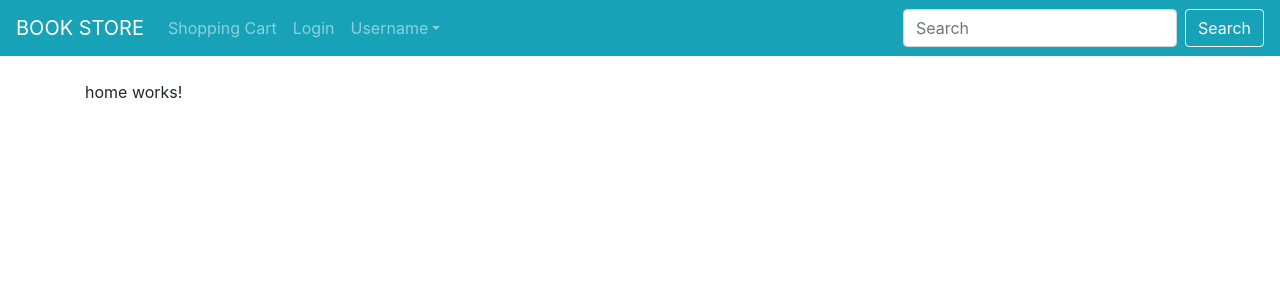
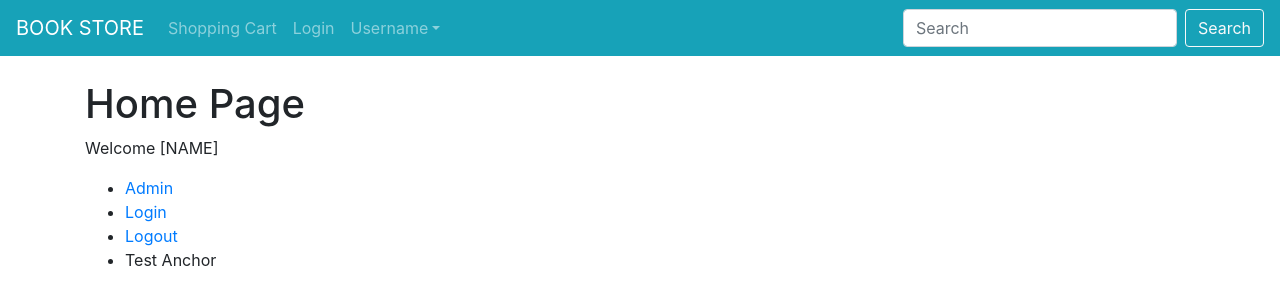
Before and after one commit to YuhanLin1105/BookStoreApp, an Angular app: page / in a window 1280 px wide. Shown: the top 304 px of the page. Built offline with nearby package versions, Linux system fonts and the light colour scheme.

Commit message:
Added invalid un/pw

```diff
--- a/src/app/home/home.component.html
+++ b/src/app/home/home.component.html
@@ -1,3 +1,21 @@
+<h1>Home Page</h1>
 <p>
-  home works!
+  Welcome [NAME]
 </p>
+
+
+<ul>
+  <li>
+    <a routerLink="/admin">Admin</a>
+  </li>
+  <li>
+    <a routerLink="/login">Login</a>
+  </li>
+  <li>
+    <a (click)="authService.logout()" href="" > Logout </a>
+  </li>
+  <li>
+    <a>Test Anchor</a>
+  </li>
+
+</ul>
--- a/src/app/home/home.component.ts
+++ b/src/app/home/home.component.ts
@@ -1,15 +1,18 @@
 import { Component, OnInit } from '@angular/core';
+import { AuthService } from '../services/auth.service';
 
 @Component({
   selector: 'app-home',
   templateUrl: './home.component.html',
   styleUrls: ['./home.component.css']
 })
-export class HomeComponent implements OnInit {
+export class HomeComponent {
 
-  constructor() { }
+  constructor(private authService: AuthService) {
 
-  ngOnInit() {
+
   }
 
+
+
 }
--- a/src/app/login/login.component.html
+++ b/src/app/login/login.component.html
@@ -1,7 +1,11 @@
-<form (ngSubmit)="login()" #loginForm="ngForm" >
+<form (ngSubmit)="login()" #loginForm="ngForm">
+  <div *ngIf="invalidLogin" class="alert alert-danger">Invalid username and/or password.</div>
+
+
   <div class="form-group">
     <label for="lblUserName">Email address</label>
-    <input type="email" class="form-control" name="userName" [(ngModel)]="credentials.username" id="userName" aria-describedby="emailHelp" placeholder="Enter email">
+    <input type="email" class="form-control" name="userName" [(ngModel)]="credentials.username" id="userName" aria-describedby="emailHelp"
+      placeholder="Enter email">
     <small id="emailHelp" class="form-text text-muted">We'll never share your email with anyone else.</small>
   </div>
   <div class="form-group">
@@ -13,6 +17,6 @@
       <input type="checkbox" class="form-check-input"> Check me out
     </label>
   </div> -->
-  <button type="submit" class="btn btn-primary">Submit</button>
+  <input type="submit" class="btn btn-primary" value="Submit" />
 
 </form>
--- a/src/app/login/login.component.ts
+++ b/src/app/login/login.component.ts
@@ -2,6 +2,7 @@ import { IUserLogin, ITokenApiResponse } from './../shared/interfaces';
 import { Component, OnInit } from '@angular/core';
 import { AuthService } from '../services/auth.service';
 import { NgForm } from '@angular/forms';
+import { Router } from "@angular/router";
 
 @Component({
   selector: 'app-login',
@@ -9,6 +10,7 @@ import { NgForm } from '@angular/forms';
   styleUrls: ['./login.component.css']
 })
 export class LoginComponent implements OnInit {
+  invalidLogin: boolean;
 
   credentials: IUserLogin = {
     // grant_type: 'password',
@@ -18,7 +20,8 @@ export class LoginComponent implements OnInit {
 
   tokenResponse: ITokenApiResponse;
   // token: string;
-  constructor(private _authService: AuthService) { }
+  constructor(private router: Router,
+    private _authService: AuthService) { }
 
   ngOnInit() {
   }
@@ -30,12 +33,21 @@ export class LoginComponent implements OnInit {
 
         if (response) {
           // this.token = response;
+          this.router.navigate(['/']);
           console.log(response);
           // console.log(this.tokenResponse.access_token);
         }
 
+        // tslint:disable-next-line:one-line
+        else {
+          this.invalidLogin = true;
+
+        }
+
       },
-      (err: any) => console.log(err));
+     // (err: any) => console.log(err));
+      (err: any) => this.invalidLogin = true);
+
     // console.table(this.credentials);
     // console.log(this.tokenResponse.access_token);
     // console.table(this.tokenResponse);
--- a/src/app/services/auth.service.ts
+++ b/src/app/services/auth.service.ts
@@ -50,7 +50,7 @@ export class AuthService {
   }
 
   logout() {
-
+      localStorage.removeItem('token');
   }
   isLoggedIn() {
     return false;
--- a/src/app/shopping-cart/shopping-cart.component.html
+++ b/src/app/shopping-cart/shopping-cart.component.html
@@ -1,3 +1,6 @@
 <p>
   shopping-cart works!
 </p>
+
+<button class="btn btn-primary" >name</button>
+<a href=""> sample anchor </a>
--- a/src/styles.css
+++ b/src/styles.css
@@ -10,3 +10,7 @@ body {
     padding: 3rem 1.5rem;
     text-align: center;
   }
+
+ .btn {
+   cursor: pointer;
+ }
```
